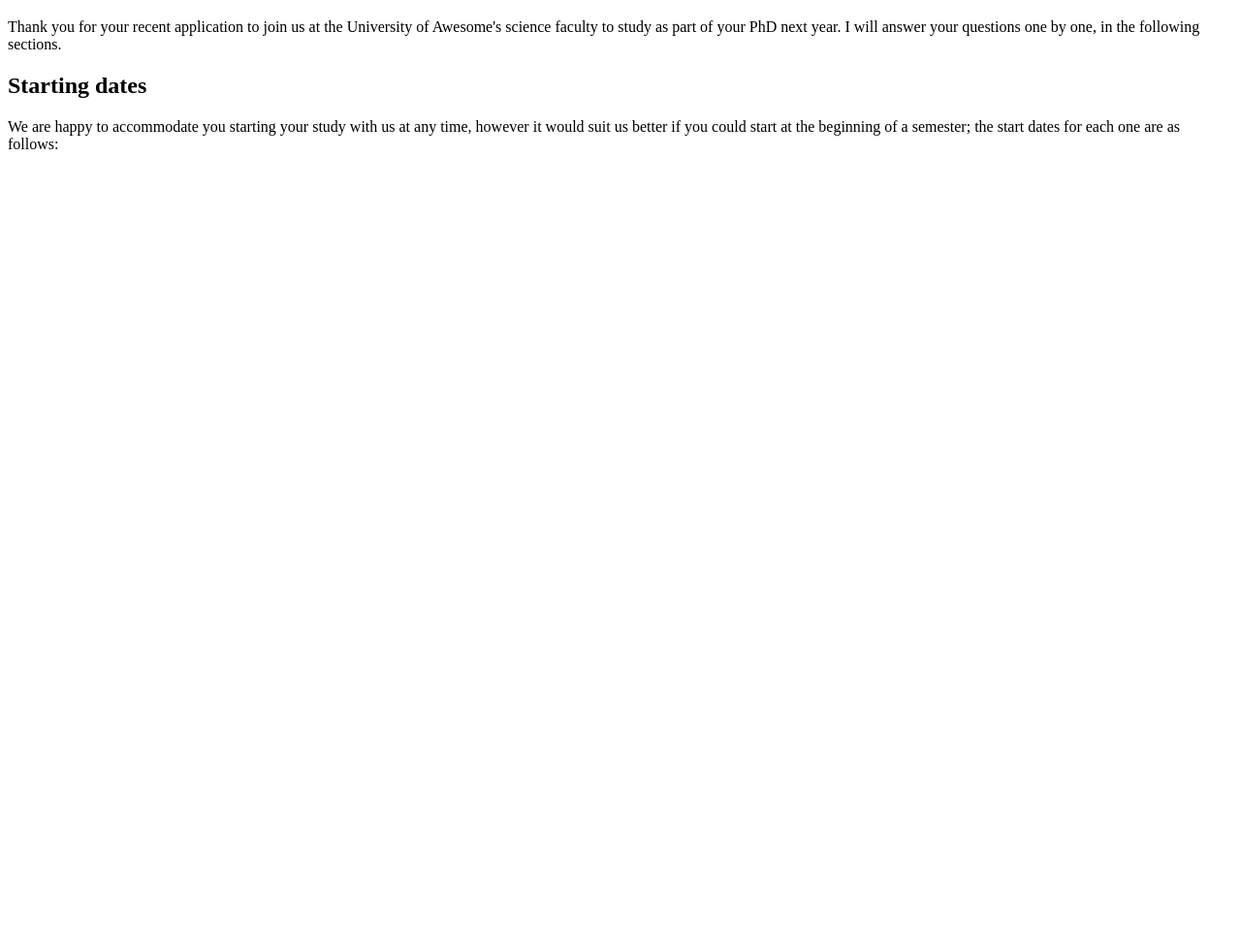
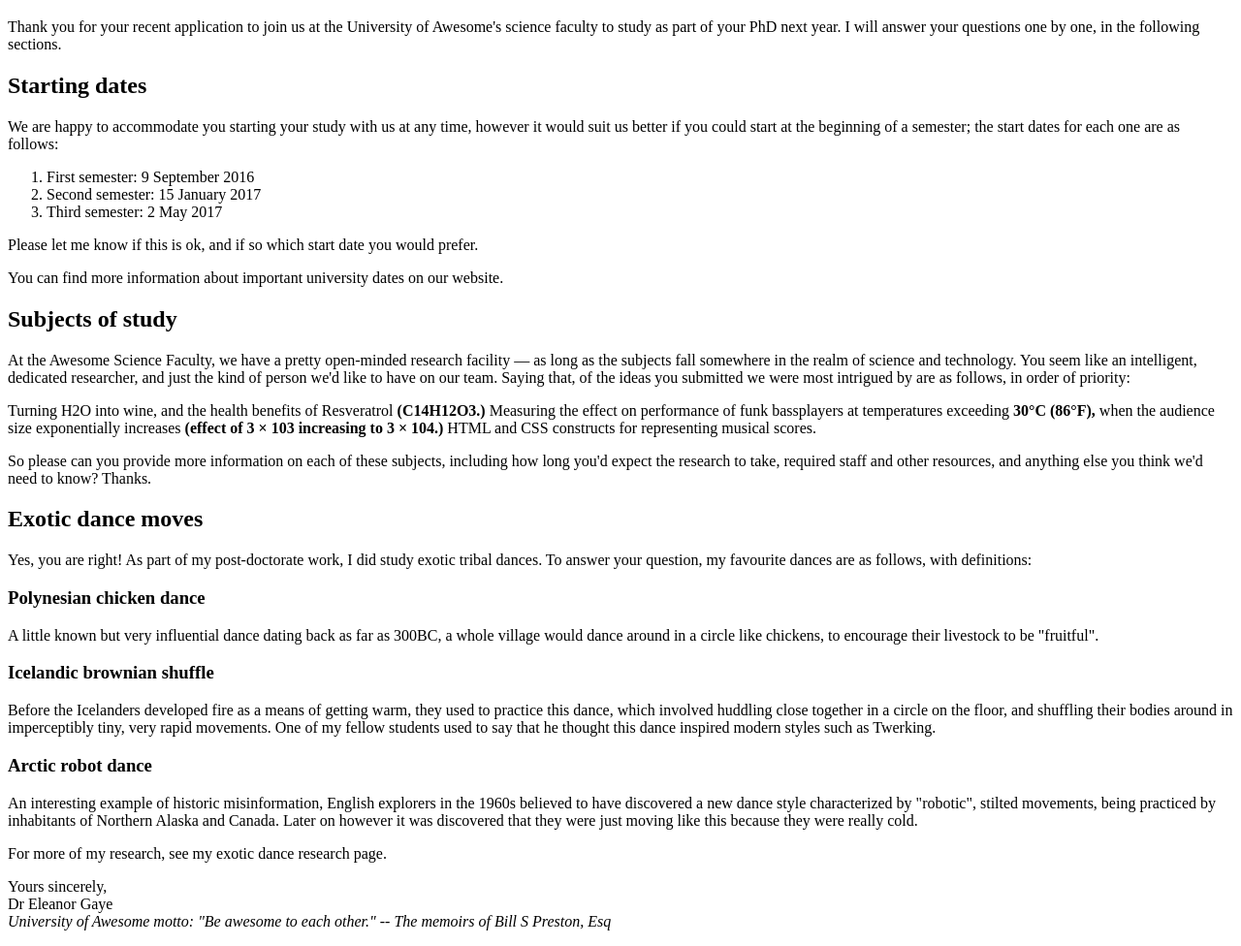
Before and after one commit to jrsmx/Introduction-To-HTML-P6, a plain HTML site: page index.html in a window 1280 px wide. Shown: the part 61-1037 px from the top of the page at 97% size. Before the commit the page ends 800 px from the top, so only its background shows below. Drawn offline with Linux system fonts and the light colour scheme.

Commit message:
completed project

```diff
--- a/index.html
+++ b/index.html
@@ -12,5 +12,46 @@
         <h2>Starting dates</h2>
 
         <p>We are happy to accommodate you starting your study with us at any time, however it would suit us better if you could start at the beginning of a semester; the start dates for each one are as follows:</p>
+
+        <ol>
+            <li>First semester: 9 September 2016</li>
+            <li>Second semester: 15 January 2017</li>
+            <li>Third semester: 2 May 2017</li>
+        </ol>
+
+        <p>Please let me know if this is ok, and if so which start date you would prefer.</p>
+
+        <p>You can find more information about important university dates on our website.</p>
+
+        <h2>Subjects of study</h2>
+
+        <p>At the Awesome Science Faculty, we have a pretty open-minded research facility — as long as the subjects fall somewhere in the realm of science and technology. You seem like an intelligent, dedicated researcher, and just the kind of person we'd like to have on our team. Saying that, of the ideas you submitted we were most intrigued by are as follows, in order of priority:</p>
+
+        <p>Turning H2O into wine, and the health benefits of Resveratrol <strong>(C14H12O3.)</strong> Measuring the effect on performance of funk bassplayers at temperatures exceeding <strong>30°C (86°F),</strong> when the audience size exponentially increases <strong>(effect of 3 × 103 increasing to 3 × 104.)</strong> HTML and CSS constructs for representing musical scores.</p>
+
+        <p>So please can you provide more information on each of these subjects, including how long you'd expect the research to take, required staff and other resources, and anything else you think we'd need to know? Thanks.</p>
+
+        <h2>Exotic dance moves</h2>
+
+        <p>Yes, you are right! As part of my post-doctorate work, I did study exotic tribal dances. To answer your question, my favourite dances are as follows, with definitions:</p>
+
+        <h3>Polynesian chicken dance</h3>
+
+        <p>A little known but very influential dance dating back as far as 300BC, a whole village would dance around in a circle like chickens, to encourage their livestock to be "fruitful".</p>
+
+        <h3>Icelandic brownian shuffle</h3>
+
+        <p>Before the Icelanders developed fire as a means of getting warm, they used to practice this dance, which involved huddling close together in a circle on the floor, and shuffling their bodies around in imperceptibly tiny, very rapid movements. One of my fellow students used to say that he thought this dance inspired modern styles such as Twerking.</p>
+
+        <h3>Arctic robot dance</h3>
+
+        <p>An interesting example of historic misinformation, English explorers in the 1960s believed to have discovered a new dance style characterized by "robotic", stilted movements, being practiced by inhabitants of Northern Alaska and Canada. Later on however it was discovered that they were just moving like this because they were really cold.</p>
+
+        <p>For more of my research, see my exotic dance research page.</p>
+
+        <p>Yours sincerely,<br>
+        Dr Eleanor Gaye<br>
+        <em>University of Awesome motto: "Be awesome to each other." -- The memoirs of Bill S Preston, Esq</em></p>
+
     </body>
 </html>
```
